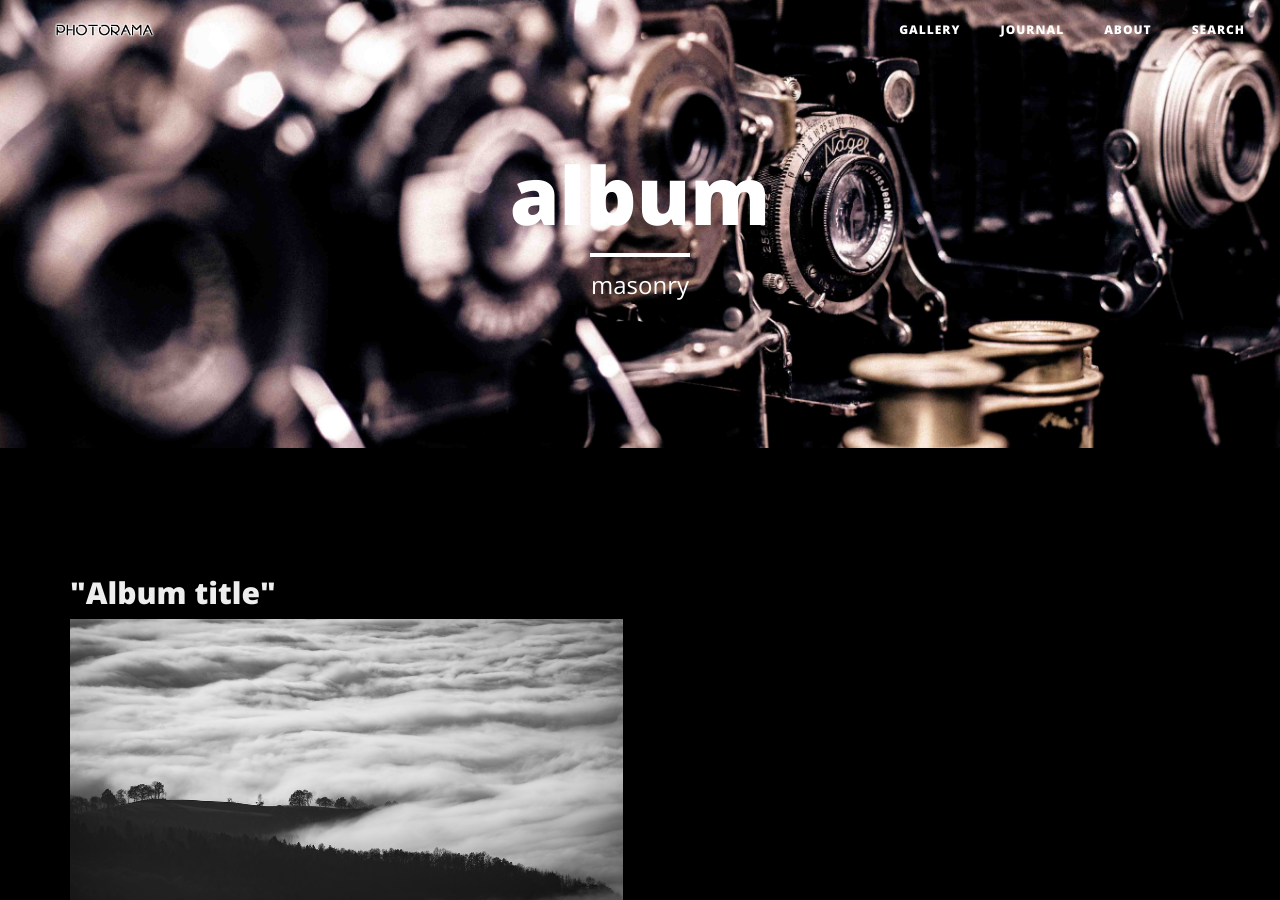
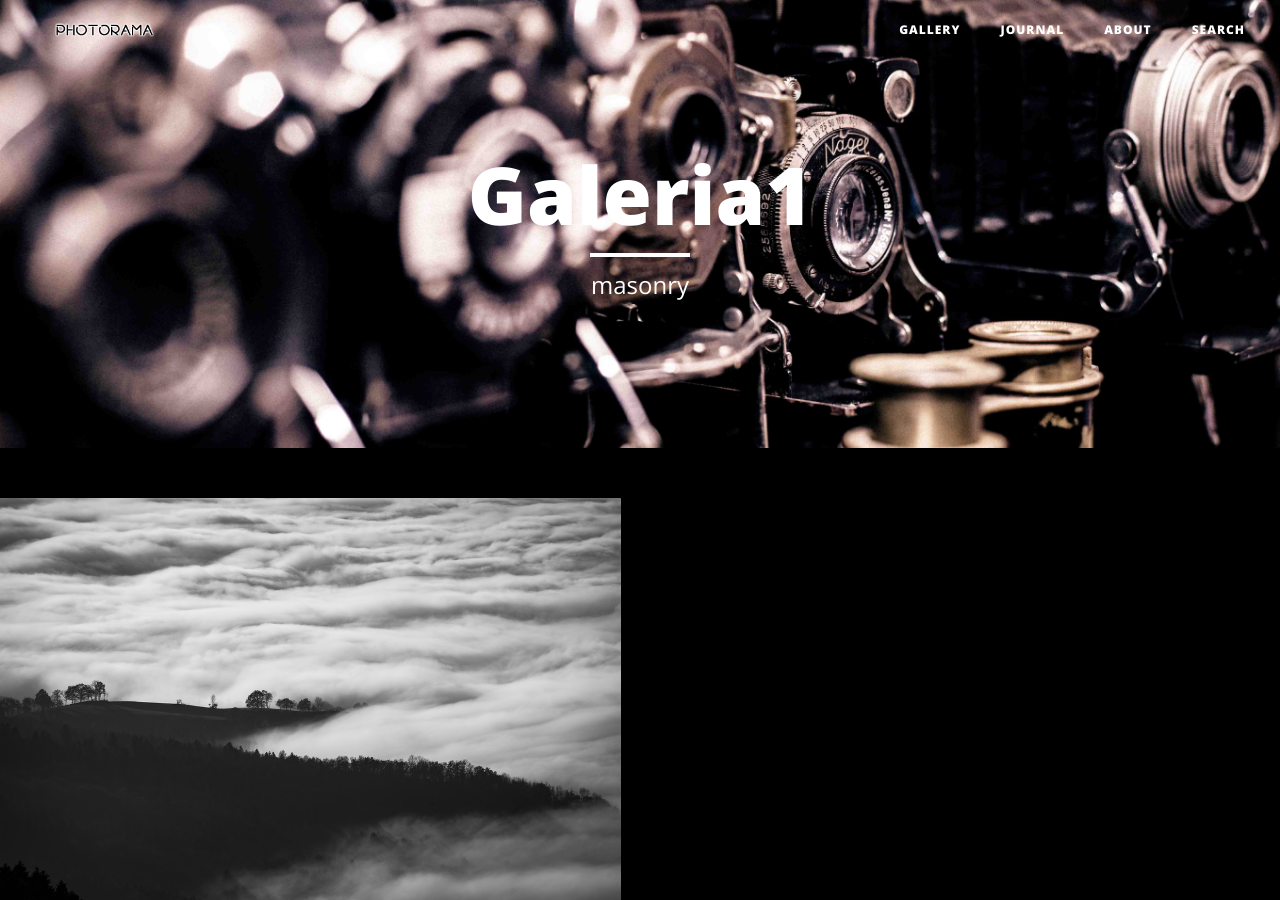
Before and after one commit to Bicitour/Bicitour.github.io, a Jekyll site: the page built from gallery/gallery01/index.html, in a window 1280 px wide and 900 px high. Built offline with Jekyll 4.4.1, drawn with Linux system fonts in a browser that asks for light colours; nearby versions of some CDN libraries; library files that are not in the unit come from our copies.

Commit message:
Creada plantilla para galerias

```diff
--- a/_includes/head.html
+++ b/_includes/head.html
@@ -1,4 +1,4 @@
-<head>
+
 
     <meta charset="utf-8">
     <meta http-equiv="X-UA-Compatible" content="IE=edge">
@@ -6,7 +6,7 @@
 
 
   <link rel="shortcut icon" href="{{ site.basurl }}/favicon.ico?" type="image/x-icon">
-<link rel="icon" href="{{ site.baseurl }}/favicon.ico?" type="image/x-icon">
+  <link rel="icon" href="{{ site.baseurl }}/favicon.ico?" type="image/x-icon">
 
     <meta name="description" content="{{ site.description }}">
 
@@ -34,5 +34,3 @@
         <script src="https://oss.maxcdn.com/libs/html5shiv/3.7.0/html5shiv.js"></script>
         <script src="https://oss.maxcdn.com/libs/respond.js/1.4.2/respond.min.js"></script>
     <![endif]-->
-
-</head>
--- /dev/null
+++ b/_includes/header.html
@@ -0,0 +1,14 @@
+<!-- Page Header -->
+<header class="intro-header" style="background-image: url('{{ site.baseurl }}/{% if page.header-img %}{{ page.header-img }}{% else %}{{ site.header-img }}{% endif %}')">
+    <div class="container">
+        <div class="row">
+            <div class="col-lg-8 col-lg-offset-2 col-md-10 col-md-offset-1">
+                <div class="site-heading">
+                    <h1>{% if page.title %}{{ page.title }}{% else %}{{ site.title }}{% endif %}</h1>
+                    <hr class="small">
+                    <span class="subheading">{{ page.description }}</span>
+                </div>
+            </div>
+        </div>
+    </div>
+</header>
--- a/_layouts/default.html
+++ b/_layouts/default.html
@@ -1,24 +1,14 @@
 <!DOCTYPE html>
-<html lang="en">
+<html lang="es">
+  <head>
+  {% include head.html %}
+  </head>
 
-{% include head.html %}
-
-<head>
-{% if page.url == "/404.html" %}<meta http-equiv="refresh" content="5; url={{ site.baseurl }}/journal" />{% endif %}
-</head>
-
-<body>
-
+  <body>
     {% include nav.html %}
-
     {{ content }}
-
     {% include newsletter.html %}
-
     {% include footer.html %}
-
-   {% include Scroll_to_Top.html %}
-
-</body>
-
+    {% include Scroll_to_Top.html %}
+  </body>
 </html>
--- /dev/null
+++ b/_layouts/gallery.html
@@ -0,0 +1,47 @@
+---
+---
+<!DOCTYPE html>
+<html lang="es">
+
+<head>
+  {% include head.html %}
+  <link href='http://fonts.googleapis.com/css?family=Josefin+Sans:400,600&subset=latin,latin-ext' rel='stylesheet' type='text/css'>
+  <link rel="stylesheet" href="{{ site.baseurl }}/css/galleries.css" media="screen" />
+  <link rel="stylesheet" href="{{ site.baseurl }}/css/magnificpopup.css" media="screen" />
+</head>
+
+<body>
+
+    {% include nav.html %}
+
+    {% include header.html %}
+
+    {{ content }}
+
+    {% include newsletter.html %}
+
+    {% include footer.html %}
+
+   {% include Scroll_to_Top.html %}
+   <script src="http://ajax.googleapis.com/ajax/libs/jquery/1/jquery.min.js"></script>
+   <script src="http://code.jquery.com/jquery-1.11.3.min.js"></script>
+
+   <script src="{{ site.baseurl }}/js/retina.min.js"></script>
+   <!-- include Masonry -->
+   <script src="{{ site.baseurl }}/js/isotope.pkgd.min.js"></script>
+   <!-- include image popups -->
+   <script src="{{ site.baseurl }}/js/jquery.magnific-popup.min.js"></script>
+   <!-- include mousewheel plugins -->
+   <script src="{{ site.baseurl }}/js/jquery.mousewheel.min.js"></script>
+   <!-- include carousel plugins -->
+   <script src="{{ site.baseurl }}/js/jquery.tinycarousel.min.js"></script>
+   <!-- include svg line drawing plugin -->
+   <script src="{{ site.baseurl }}/js/jquery.lazylinepainter.min.js"></script>
+   <!-- include custom script -->
+   <script src="{{ site.baseurl }}/js/scripts.js"></script>
+     <script src="{{ site.baseurl }}/js/modernizr.js"></script>
+
+
+</body>
+
+</html>
--- a/_layouts/page.html
+++ b/_layouts/page.html
@@ -2,20 +2,7 @@
 layout: default
 ---
 
-<!-- Page Header -->
-<header class="intro-header" style="background-image: url('{{ site.baseurl }}/{% if page.header-img %}{{ page.header-img }}{% else %}{{ site.header-img }}{% endif %}')">
-    <div class="container">
-        <div class="row">
-            <div class="col-lg-8 col-lg-offset-2 col-md-10 col-md-offset-1">
-                <div class="site-heading">
-                    <h1>{% if page.title %}{{ page.title }}{% else %}{{ site.title }}{% endif %}</h1>
-                    <hr class="small">
-                    <span class="subheading">{{ page.description }}</span>
-                </div>
-            </div>
-        </div>
-    </div>
-</header>
+{% include header.html %}
 
 <!-- Main Content -->
 <div class="container">
--- a/gallery/gallery01/index.html
+++ b/gallery/gallery01/index.html
@@ -1,98 +1,37 @@
 ---
-layout: page
-title: "album"
+layout: gallery
+title: "Galeria1"
 description: "masonry"
 header-img: "img/gallery-bg.jpg"
+images:
+  - title: "Imagen 1"
+    caption: "cap1"
+    url: "/gallery/archive/g01/bg1.jpg"
+  - title: "Imagen 2"
+    caption: "cap2"
+    url: "/gallery/archive/g01/bg2.jpg"
+  - title: "Imagen 2"
+    caption: "cap2"
+    url: "/gallery/archive/g01/bg3.jpg"
 ---
-
-<html class="no-js" lang="en">
-<head>
-	<meta content="charset=utf-8">
-
-<!-- CSS -->
-	    <link href='http://fonts.googleapis.com/css?family=Josefin+Sans:400,600&subset=latin,latin-ext' rel='stylesheet' type='text/css'>
-
-        <link rel="stylesheet" href="{{ site.baseurl }}/css/galleries.css" media="screen" />
-
-         <link rel="stylesheet" href="{{ site.baseurl }}/css/magnificpopup.css" media="screen" />
-
-
-	<!-- Modernizr -->
-  <script src="{{ site.baseurl }}/js/modernizr.js"></script>
-</head>
-
-    <body>
 
 	<section id="content" role="main">
 		<div class="wrapper">
-	<br><br>
-			<h2>"Album title"</h2>
-
-
 			<!-- Gallery __-->
 			<div class="gallery masonry-gallery">
-
+        {% for image in page.images %}
           <figure class="gallery-item">
   					<header class='gallery-icon'>
-						<a href="{{ site.baseurl }}/gallery/archive/g01/bg1.jpg" class="popup"><img src="{{ site.baseurl }}/gallery/archive/g01/bg1.jpg" style="cursor: default;" /></a>
+  						<a href="{{ image.url }}" class="popup"><img src="{{ image.url }}" style="cursor: default;" /></a>
   					</header>
   					<figcaption class='gallery-caption'>
   						<div class="entry-summary">
-							<h3>TITLE GOES HERE</h3>
-							<p>caption goes here</p>
+  							<h3>{{ image.title }}</h3>
+  							<p>{{ image.caption }}</p>
   						</div>
   					</figcaption>
   				</figure>
-
-				<figure class="gallery-item">
-					<header class='gallery-icon'>
-						<a href="{{ site.baseurl }}/gallery/archive/g01/bg2.jpg" class="popup"><img src="{{ site.baseurl }}/gallery/archive/g01/bg2.jpg" style="cursor: default;" /></a>
-					</header>
-					<figcaption class='gallery-caption'>
-						<div class="entry-summary">
-							<h3>TITLE GOES HERE</h3>
-							<p>caption goes here</p>
+        {% endfor %}
 			</div>
-					</figcaption>
-				</figure>
-
-				<figure class="gallery-item">
-					<header class='gallery-icon'>
-						<a href="{{ site.baseurl }}/gallery/archive/g01/bg3.jpg" class="popup"><img src="{{ site.baseurl }}/gallery/archive/g01/bg3.jpg" style="cursor: default;" /></a>
-					</header>
-					<figcaption class='gallery-caption'>
-						<div class="entry-summary">
-							<h3>TITLE GOES HERE</h3>
-							<p>caption goes here</p>
-						</div>
-					</figcaption>
-				</figure>
-
-				</a>
-					</header>
-				</figure>
-			</div>
-
 		</div><!-- END .wrapper -->
 	</section>
-
-
-<!-- jQuery -->
-  <script src="http://ajax.googleapis.com/ajax/libs/jquery/1/jquery.min.js"></script>
-<script src="http://code.jquery.com/jquery-1.11.3.min.js"></script>
-
-<script src="{{ site.baseurl }}/js/retina.min.js"></script>
-<!-- include Masonry -->
-<script src="{{ site.baseurl }}/js/isotope.pkgd.min.js"></script>
-<!-- include image popups -->
-<script src="{{ site.baseurl }}/js/jquery.magnific-popup.min.js"></script>
-<!-- include mousewheel plugins -->
-<script src="{{ site.baseurl }}/js/jquery.mousewheel.min.js"></script>
-<!-- include carousel plugins -->
-<script src="{{ site.baseurl }}/js/jquery.tinycarousel.min.js"></script>
-<!-- include svg line drawing plugin -->
-<script src="{{ site.baseurl }}/js/jquery.lazylinepainter.min.js"></script>
-<!-- include custom script -->
-<script src="{{ site.baseurl }}/js/scripts.js"></script>
-
-</body></html>
```
Lines whose indentation alone changed are shown as unchanged.
